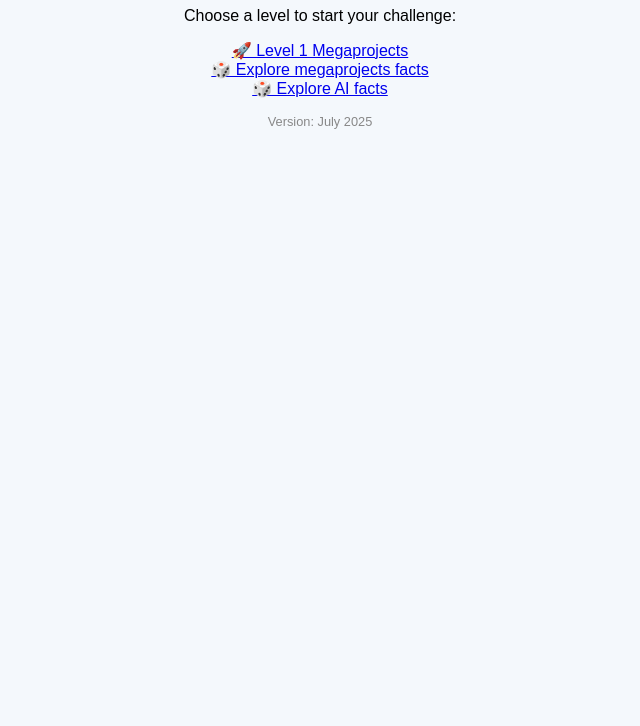
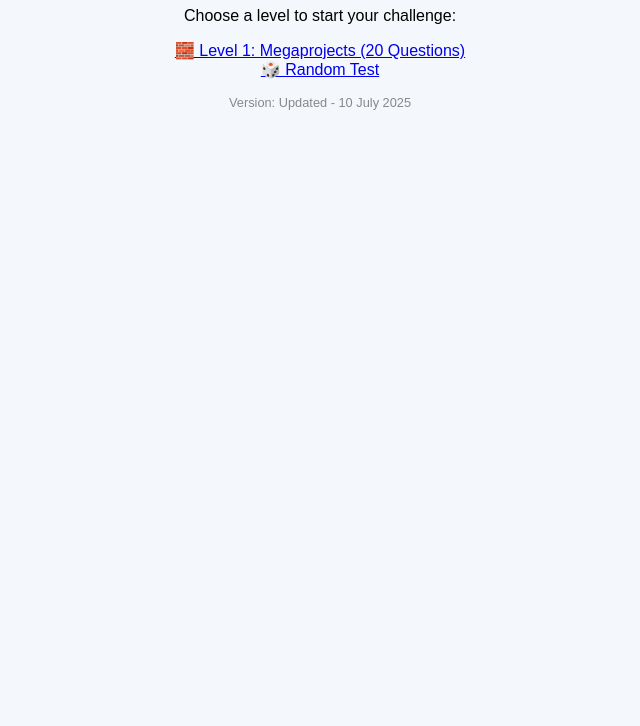
Before and after one commit to JoshPing/emily-scholar-sprint, a plain HTML site: page index.html in a window 1280 px wide. Shown: the part 74-800 px from the top of the page, without its empty margins (320-960 px from the left). Drawn offline with Linux system fonts and the light colour scheme.

Commit message:
Update index.html

```diff
--- a/index.html
+++ b/index.html
@@ -2,17 +2,16 @@
 <!DOCTYPE html>
 <html lang="en">
 <head>
-  <meta charset="UTF-8">
-  <title>Scholar Sprint by Ms. Emily 🎓</title>
+  <meta charset="UTF-8" />
+  <title>Scholar Sprint - Updated</title>
 </head>
 <body style="font-family: sans-serif; text-align: center; background-color: #f4f8fc;">
   <h1>🎯 Scholar Sprint Game Map</h1>
   <p>Choose a level to start your challenge:</p>
   <ul style="list-style: none; padding: 0;">
-    <li><a href="megaprojects-level1.html">🚀 Level 1 Megaprojects</a></li>
-    <li><a href="set1-megaprojects.html">🎲 Explore megaprojects facts</a></li>
-    <li><a href="set2-ai-ethics.html">🎲 Explore AI facts</a></li>
+    <li><a href="megaprojects-level1.html">🧱 Level 1: Megaprojects (20 Questions)</a></li>
+    <li><a href="random-quiz.html">🎲 Random Test </a></li>
   </ul>
-  <p style="font-size: 0.8em; color: #888;">Version: July 2025</p>
+  <p style="font-size: 0.8em; color: #888;">Version: Updated - 10 July 2025</p>
 </body>
 </html>
```
